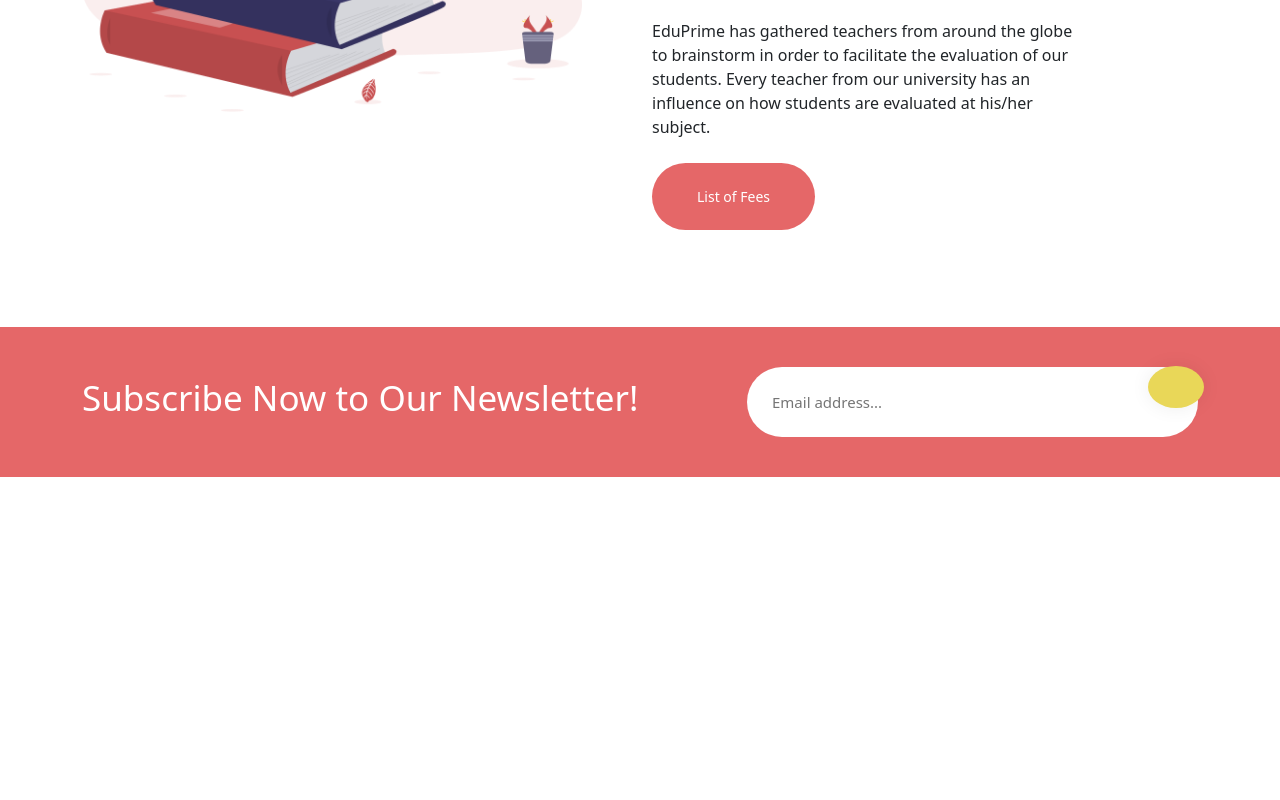
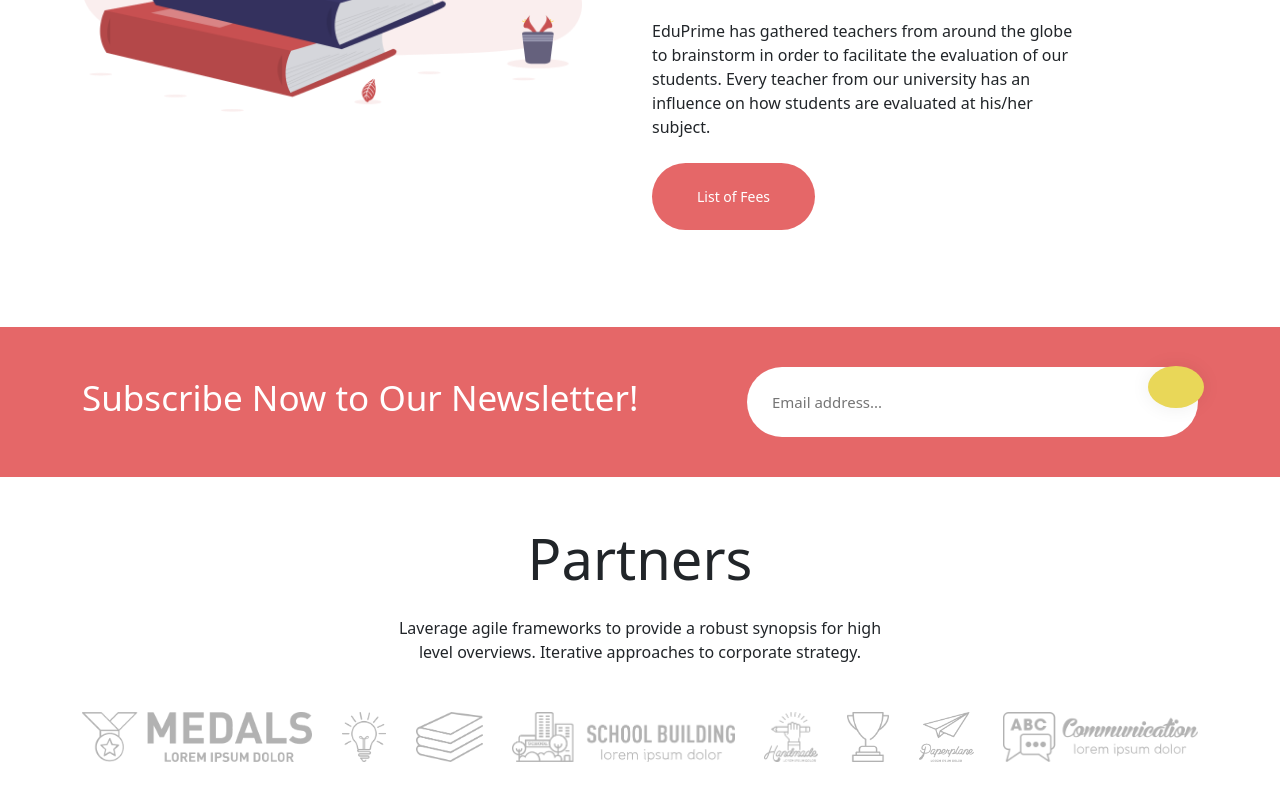
Before and after one commit to MartinelliFabio/proj-html-vuejs, a Vue app: page / in a window 1280 px wide. Shown: the part 5883-6683 px from the top of the page. Before the commit the page ends 6360 px from the top, so only its background shows below. Built offline with nearby package versions, Linux system fonts and the light colour scheme; the HTML template or start-up script is replaced by a standard one.

Commit message:
Create SubscribeComponent

```diff
--- a/src/components/MainComponent.vue
+++ b/src/components/MainComponent.vue
@@ -11,23 +11,29 @@
     <div>
         <SubscribeComponent/>
     </div>
+    <div>
+        <PartnersComponent :imgs='store.imgPartners'/>
+    </div>
 </template>
 
 <script>
 import FirstMainComponent from './FirstMainComponent.vue';
 import SecondMainComponent from './SecondMainComponent.vue';
+import ThirdMainComponent from './ThirdMainComponent.vue';
+import SubscribeComponent from './SubscribeComponent.vue';
+import PartnersComponent from './PartnersComponent.vue';
 import { store } from '../store';
-import ThirdMainComponent from './ThirdMainComponent.vue';
-import SubscribeComponent from './SubscribeComponent.vue'
+
 
     export default {
     name: "MainComponent",
     components: {
-    FirstMainComponent,
-    SecondMainComponent,
-    ThirdMainComponent,
-    SubscribeComponent
-},
+        FirstMainComponent,
+        SecondMainComponent,
+        ThirdMainComponent,
+        SubscribeComponent,
+        PartnersComponent
+    },
     data() {
         return {
             store
--- /dev/null
+++ b/src/components/PartnersComponent.vue
@@ -0,0 +1,45 @@
+<template>
+    <div class="container mt-5">
+        <div class="d-flex flex-column align-items-center text-center">
+            <h2 class="display-4 mb-4">Partners</h2>
+            <p class="mb-5">Laverage agile frameworks to provide a robust synopsis for high level overviews. Iterative approaches to corporate strategy.</p>
+        </div>
+        <div class="d-flex justify-content-between mb-5">
+            <div v-for="(img, index) in imgs" :key="index">
+                <img :src="img.img" :alt="img.text">
+            </div>
+        </div>
+    </div>
+    <div class="bg"></div>
+</template>
+
+<script>
+    export default {
+        name: 'PartnersComponent',
+        props: {
+            imgs: Array,
+        },
+    }
+</script>
+
+<style lang="scss" scoped>
+.bg {
+    background: #f7f8fa url('../../public/img/background-wave3.png');
+    height: 250px;
+}
+
+p {
+    max-width: 500px;
+}
+
+img {
+    opacity: .3;
+    height: 50px;
+    cursor: pointer;
+    transition: all 0.3s ease-in;
+}
+
+img:hover {
+    opacity: 1;
+}
+</style>
--- a/src/components/SubscribeComponent.vue
+++ b/src/components/SubscribeComponent.vue
@@ -58,15 +58,11 @@ h2 {
         right: 6px;
         top: -1px;
         box-shadow: 0px 0px 20px rgb(0 0 0 / 7%);
+        transition: all 0.3s ease-in;
     }
 
     .button:hover {
         background-color: $pink;
-        transition: 0.3s ease-in;
-    }
-
-    .button:not(:hover) {
-        transition: 0.3s ease-out;
     }
 
 }
--- a/src/store.js
+++ b/src/store.js
@@ -68,5 +68,40 @@ export const store = reactive ({
             text: 'graphic design',
             active: false
         },
+    ],
+    imgPartners: [
+        {
+            img: '../public/img/partner-2.png',
+            text: 'Partner 1',
+        },
+        {
+            img: '../public/img/partner-3.png',
+            text: 'Partner 2'
+        },
+        {
+            img: '../public/img/partner-4.png',
+            text: 'Partner 3'
+        },
+        {
+            img: '../public/img/partner-5.png',
+            text: 'Partner 4'
+        },
+        {
+            img: '../public/img/partner-6.png',
+            text: 'Partner 5'
+        },
+        {
+            img: '../public/img/partner-8.png',
+            text: 'Partner 6'
+        },
+        {
+            img: '../public/img/partner-1.png',
+            text: 'Partner 7'
+        },
+        {
+            img: '../public/img/partner-7.png',
+            text: 'Partner 8'
+        },
+
     ]
 });
```
